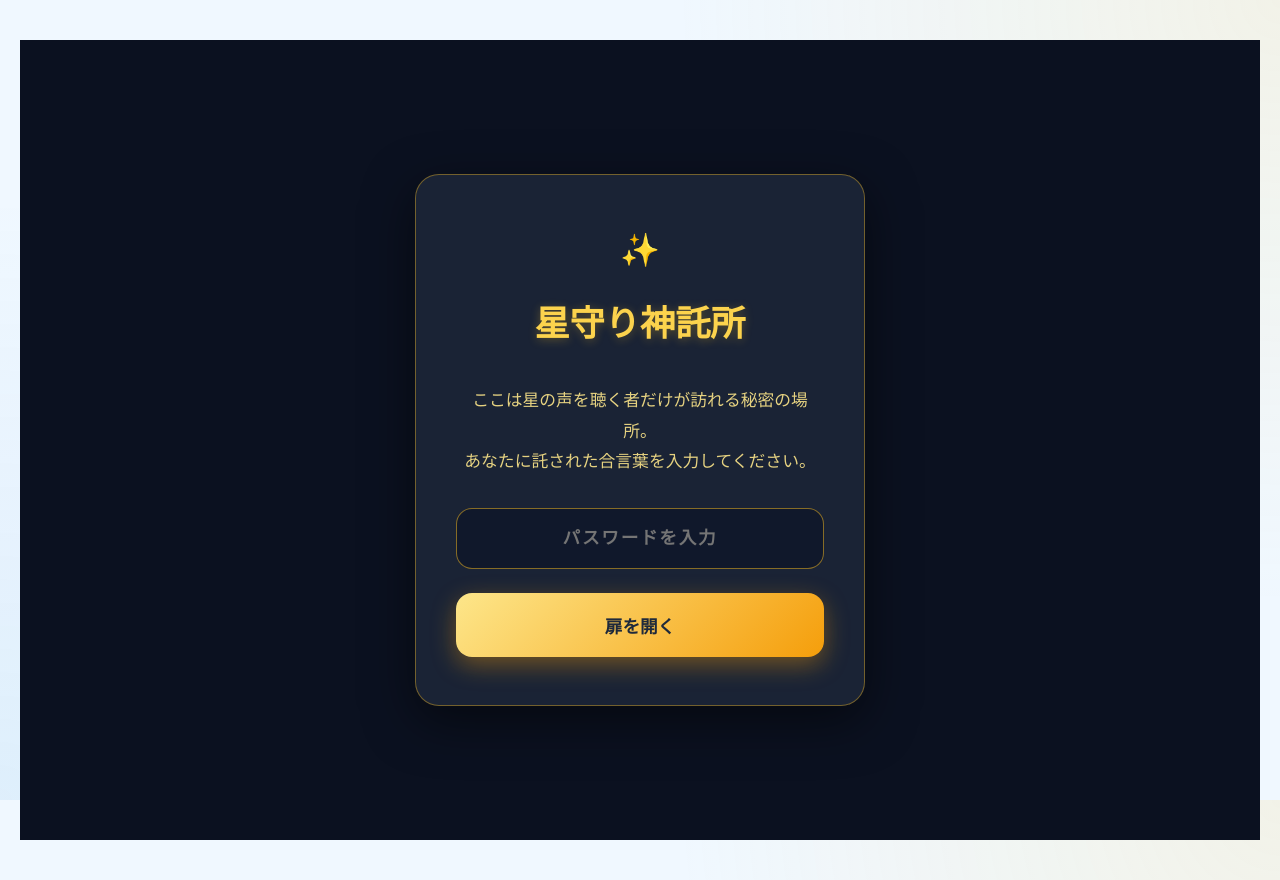
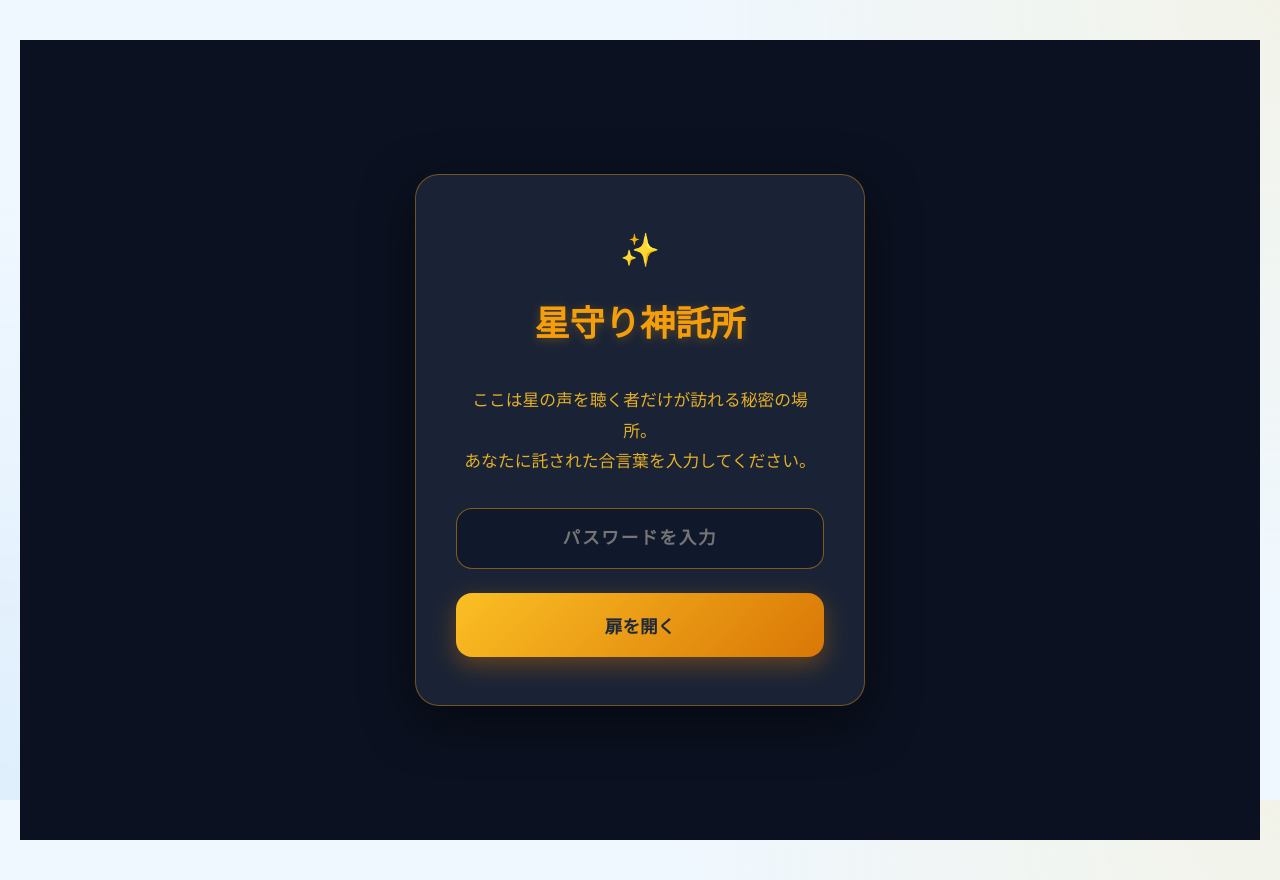
Before and after one commit to naotoada/hoshimori-web, a Next.js app: page /oracle in a window 1280 px wide. Built offline with nearby package versions, Linux system fonts and the light colour scheme.

Commit message:
style: update yellow to warmer orange-yellow

```diff
--- a/src/app/oracle/page.module.css
+++ b/src/app/oracle/page.module.css
@@ -16,7 +16,7 @@
   inset: 0;
   pointer-events: none;
   z-index: 0;
-  background-image: radial-gradient(circle at 100% 0%, rgba(251, 191, 36, 0.15) 0%, transparent 40%),
+  background-image: radial-gradient(circle at 100% 0%, rgba(245, 158, 11, 0.15) 0%, transparent 40%),
                     radial-gradient(circle at 0% 100%, rgba(30, 58, 138, 0.3) 0%, transparent 40%);
 }
 
@@ -36,13 +36,13 @@
 .title {
   font-size: 2.2rem;
   font-weight: 800;
-  color: #FCD34D; /* Bright Yellow */
+  color: #F59E0B; /* Orange-Gold */
   margin-bottom: 1rem;
-  text-shadow: 0 2px 10px rgba(251, 191, 36, 0.3);
+  text-shadow: 0 2px 10px rgba(245, 158, 11, 0.3);
 }
 
 .subtitle {
-  color: #FDE68A; /* Light Yellow */
+  color: #FBBF24; /* Warm Gold */
   font-size: 1.05rem;
   line-height: 1.8;
   opacity: 0.9;
@@ -53,8 +53,8 @@
   backdrop-filter: blur(16px);
   padding: 2.5rem 2rem;
   border-radius: 24px;
-  border: 1px solid rgba(251, 191, 36, 0.4); /* Yellow border */
-  box-shadow: 0 10px 40px rgba(0, 0, 0, 0.5), inset 0 0 20px rgba(251, 191, 36, 0.05);
+  border: 1px solid rgba(245, 158, 11, 0.4); /* Orange border */
+  box-shadow: 0 10px 40px rgba(0, 0, 0, 0.5), inset 0 0 20px rgba(245, 158, 11, 0.05);
   margin-bottom: 3rem;
   animation: fadeInUp 0.8s ease-out forwards;
   animation-delay: 0.1s;
@@ -65,7 +65,7 @@
   display: block;
   font-size: 1rem;
   font-weight: 700;
-  color: #FCD34D;
+  color: #F59E0B; /* Orange-Gold */
   margin-bottom: 1rem;
   text-align: center;
 }
@@ -80,7 +80,7 @@
   appearance: none;
   padding: 1rem 1.5rem;
   background: rgba(15, 23, 42, 0.8);
-  border: 1px solid rgba(251, 191, 36, 0.5);
+  border: 1px solid rgba(245, 158, 11, 0.5);
   border-radius: 16px;
   color: #FEF3C7;
   text-align: center;
@@ -92,8 +92,8 @@
 
 .select:focus {
   outline: none;
-  border-color: #F59E0B;
-  box-shadow: 0 0 15px rgba(245, 158, 11, 0.3);
+  border-color: #D97706;
+  box-shadow: 0 0 15px rgba(217, 119, 6, 0.4);
 }
 
 .select:disabled {
@@ -107,7 +107,7 @@
   top: 50%;
   transform: translateY(-50%);
   pointer-events: none;
-  color: #FBBF24;
+  color: #F59E0B;
   font-weight: bold;
 }
 
@@ -125,18 +125,18 @@
   border: none;
   cursor: pointer;
   transition: all 0.4s;
-  color: #1E293B; /* Dark text on yellow button */
+  color: #1E293B; /* Dark text on button */
 }
 
 .buttonActive {
-  background: linear-gradient(135deg, #FDE68A, #F59E0B);
-  box-shadow: 0 8px 25px rgba(245, 158, 11, 0.4);
+  background: linear-gradient(135deg, #FBBF24, #D97706); /* Warm gold to deep orange */
+  box-shadow: 0 8px 25px rgba(217, 119, 6, 0.4);
 }
 
 .buttonActive:hover {
   transform: translateY(-3px);
-  box-shadow: 0 12px 30px rgba(245, 158, 11, 0.6);
-  background: linear-gradient(135deg, #FEF3C7, #D97706);
+  box-shadow: 0 12px 30px rgba(217, 119, 6, 0.6);
+  background: linear-gradient(135deg, #FCD34D, #EA580C);
 }
 
 .buttonDisabled {
@@ -162,8 +162,8 @@
   backdrop-filter: blur(20px);
   padding: 3rem 2rem;
   border-radius: 24px;
-  border: 1px solid rgba(251, 191, 36, 0.5);
-  box-shadow: 0 15px 50px rgba(0, 0, 0, 0.5), 0 0 30px rgba(245, 158, 11, 0.1);
+  border: 1px solid rgba(245, 158, 11, 0.5);
+  box-shadow: 0 15px 50px rgba(0, 0, 0, 0.5), 0 0 30px rgba(217, 119, 6, 0.15);
   animation: reveal 0.8s ease-out forwards;
 }
 
@@ -174,25 +174,25 @@
 
 .guardianBadge {
   display: inline-block;
-  background: rgba(251, 191, 36, 0.15);
-  border: 1px solid rgba(251, 191, 36, 0.4);
-  color: #FCD34D;
+  background: rgba(245, 158, 11, 0.15);
+  border: 1px solid rgba(245, 158, 11, 0.4);
+  color: #F59E0B; /* Orange-Gold */
   font-size: 0.9rem;
   font-weight: bold;
   letter-spacing: 0.1em;
   padding: 0.5rem 1.5rem;
   border-radius: 20px;
   margin-bottom: 1.5rem;
-  box-shadow: 0 4px 15px rgba(245, 158, 11, 0.2);
+  box-shadow: 0 4px 15px rgba(217, 119, 6, 0.2);
 }
 
 .mainTitle {
   font-size: 1.4rem;
   font-weight: 800;
-  color: #FCD34D;
+  color: #F59E0B; /* Orange-Gold */
   margin-bottom: 1.5rem;
   line-height: 1.6;
-  text-shadow: 0 2px 8px rgba(251, 191, 36, 0.2);
+  text-shadow: 0 2px 8px rgba(245, 158, 11, 0.2);
 }
 
 .mainMessage {
@@ -206,7 +206,7 @@
 .divider {
   width: 100%;
   height: 1px;
-  background: linear-gradient(to right, transparent, rgba(251, 191, 36, 0.3), transparent);
+  background: linear-gradient(to right, transparent, rgba(245, 158, 11, 0.3), transparent);
   margin: 2.5rem 0;
 }
 
@@ -214,7 +214,7 @@
   background: rgba(15, 23, 42, 0.6);
   padding: 2rem;
   border-radius: 16px;
-  border: 1px solid rgba(251, 191, 36, 0.2);
+  border: 1px solid rgba(245, 158, 11, 0.2);
 }
 
 .stageHeader {
@@ -225,7 +225,7 @@
 }
 
 .stageName {
-  color: #FDE68A;
+  color: #FBBF24; /* Warm Gold */
   font-weight: 800;
   font-size: 1.1rem;
   margin-bottom: 0.8rem;
@@ -240,10 +240,10 @@
 }
 
 .themeBox {
-  background: rgba(245, 158, 11, 0.1);
+  background: rgba(217, 119, 6, 0.1);
   padding: 1.8rem 1.5rem;
   border-radius: 12px;
-  border: 1px solid rgba(251, 191, 36, 0.3);
+  border: 1px solid rgba(245, 158, 11, 0.3);
   position: relative;
   overflow: hidden;
   margin-top: 1.5rem;
@@ -255,12 +255,12 @@
   left: 0;
   width: 6px;
   height: 100%;
-  background: #F59E0B;
+  background: #D97706; /* Deep Orange */
 }
 
 .themeLabel {
   font-size: 0.85rem;
-  color: #FCD34D;
+  color: #F59E0B; /* Orange-Gold */
   font-weight: 800;
   margin-bottom: 1rem;
   display: block;
@@ -288,7 +288,7 @@
   backdrop-filter: blur(20px);
   padding: 3rem 2.5rem;
   border-radius: 24px;
-  border: 1px solid rgba(251, 191, 36, 0.4);
+  border: 1px solid rgba(245, 158, 11, 0.4);
   box-shadow: 0 15px 50px rgba(0, 0, 0, 0.5);
   width: 100%;
   max-width: 450px;
@@ -299,9 +299,9 @@
   width: 100%;
   padding: 1.2rem;
   background: rgba(15, 23, 42, 0.8);
-  border: 1px solid rgba(251, 191, 36, 0.5);
+  border: 1px solid rgba(245, 158, 11, 0.5);
   border-radius: 16px;
-  color: #FCD34D;
+  color: #F59E0B;
   text-align: center;
   font-size: 1.1rem;
   letter-spacing: 0.1em;
@@ -311,8 +311,8 @@
 
 .loginInput:focus {
   outline: none;
-  border-color: #F59E0B;
-  box-shadow: 0 0 15px rgba(245, 158, 11, 0.3);
+  border-color: #D97706;
+  box-shadow: 0 0 15px rgba(217, 119, 6, 0.4);
 }
 
 @keyframes fadeInUp {
```
